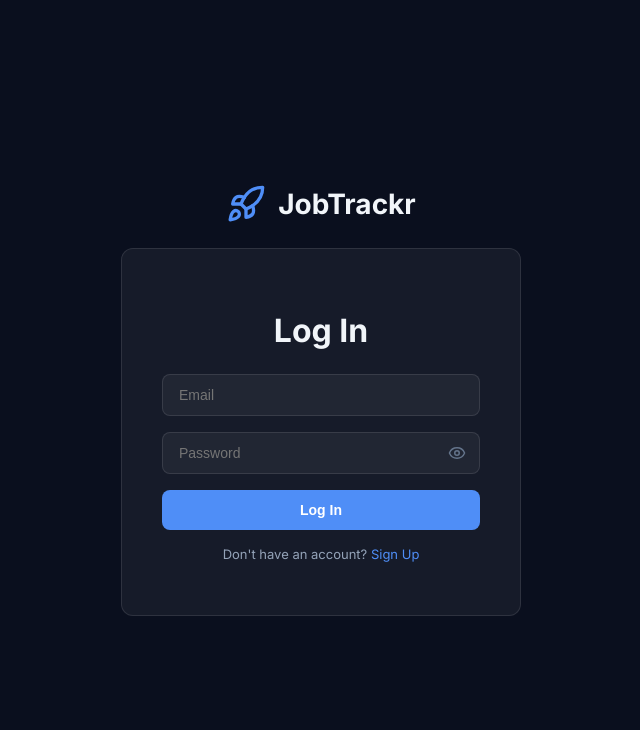
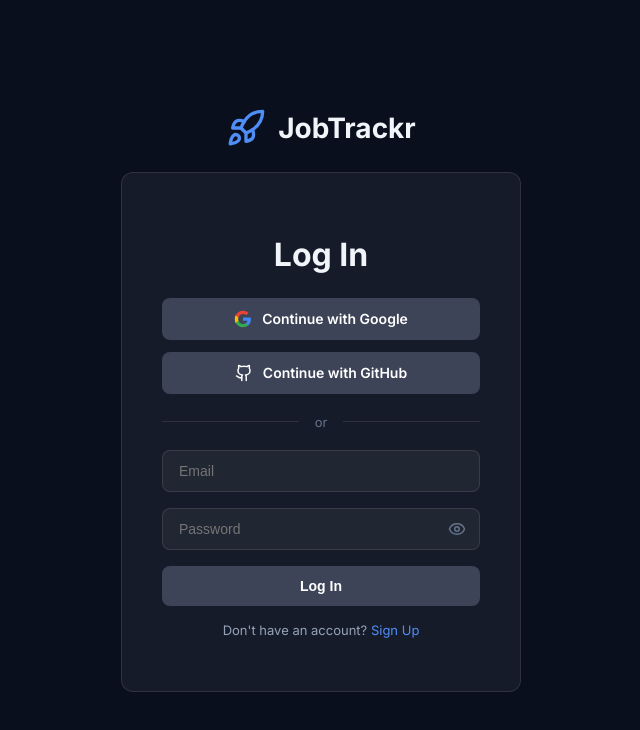
Before and after one commit to Prriiitttt/job-application-tracker, a React (Vite) app: page / in a window 1280 px wide. Shown: the top 730 px of the page, without its empty margins (255-895 px from the left). Built offline with nearby package versions, Linux system fonts and the light colour scheme; no server answers.

Commit message:
add Google and GitHub OAuth login to Login page

```diff
--- a/src/pages/Login.css
+++ b/src/pages/Login.css
@@ -82,6 +82,68 @@
   text-align: center;
 }
 
+.oauth-buttons {
+  display: flex;
+  flex-direction: column;
+  gap: 12px;
+  margin-bottom: 0;
+}
+
+.oauth-btn {
+  display: flex;
+  align-items: center;
+  justify-content: center;
+  gap: 10px;
+  padding: 12px;
+  border-radius: 8px;
+  font-size: 14px;
+  font-weight: 600;
+  font-family: Inter, sans-serif;
+  cursor: pointer;
+  transition: opacity 0.2s;
+  border: none;
+}
+
+.oauth-btn:hover {
+  opacity: 0.85;
+}
+
+.google-btn {
+  background: #ffffff;
+  color: #1f1f1f;
+}
+
+.google-btn:hover {
+  background: #f0f0f0;
+}
+
+.github-btn {
+  background: #24292e;
+  color: #ffffff;
+  border: 1px solid rgba(255, 255, 255, 0.15);
+}
+
+.github-btn:hover {
+  background: #2f363d;
+}
+
+.oauth-divider {
+  display: flex;
+  align-items: center;
+  gap: 16px;
+  margin: 20px 0;
+  color: #64748b;
+  font-size: 13px;
+}
+
+.oauth-divider::before,
+.oauth-divider::after {
+  content: "";
+  flex: 1;
+  height: 1px;
+  background: rgba(255, 255, 255, 0.1);
+}
+
 .login-card form {
   display: flex;
   flex-direction: column;
@@ -101,7 +163,7 @@
   padding: 12px;
   border-radius: 8px;
   border: none;
-  background: #4f8ef7;
+  background: #3d4457;
   color: white;
   font-size: 14px;
   font-weight: 600;
--- a/src/pages/Login.jsx
+++ b/src/pages/Login.jsx
@@ -1,6 +1,6 @@
 import React, { useState } from "react";
 import { motion } from "framer-motion";
-import { Rocket, Eye, EyeOff } from "lucide-react";
+import { Rocket, Eye, EyeOff, Github } from "lucide-react";
 import { supabase } from "../lib/supabase";
 import "./Login.css";
 
@@ -11,6 +11,12 @@ export default function Login() {
   const [isSignUp, setIsSignUp] = useState(false);
   const [error, setError] = useState("");
   const [loading, setLoading] = useState(false);
+
+  async function handleOAuth(provider) {
+    setError("");
+    const { error } = await supabase.auth.signInWithOAuth({ provider });
+    if (error) setError(error.message);
+  }
 
   async function handleSubmit(e) {
     e.preventDefault();
@@ -45,6 +51,24 @@ export default function Login() {
       </div>
       <div className="login-card">
         <h1>{isSignUp ? "Sign Up" : "Log In"}</h1>
+        <div className="oauth-buttons">
+          <button className="oauth-btn google-btn" onClick={() => handleOAuth("google")}>
+            <svg width="18" height="18" viewBox="0 0 24 24">
+              <path d="M22.56 12.25c0-.78-.07-1.53-.2-2.25H12v4.26h5.92a5.06 5.06 0 0 1-2.2 3.32v2.77h3.57c2.08-1.92 3.27-4.74 3.27-8.1z" fill="#4285F4"/>
+              <path d="M12 23c2.97 0 5.46-.98 7.28-2.66l-3.57-2.77c-.98.66-2.23 1.06-3.71 1.06-2.86 0-5.29-1.93-6.16-4.53H2.18v2.84C3.99 20.53 7.7 23 12 23z" fill="#34A853"/>
+              <path d="M5.84 14.09c-.22-.66-.35-1.36-.35-2.09s.13-1.43.35-2.09V7.07H2.18A11.96 11.96 0 0 0 1 12c0 1.94.46 3.77 1.18 5.41l3.66-2.84z" fill="#FBBC05"/>
+              <path d="M12 5.38c1.62 0 3.06.56 4.21 1.64l3.15-3.15C17.45 2.09 14.97 1 12 1 7.7 1 3.99 3.47 2.18 7.07l3.66 2.84c.87-2.6 3.3-4.53 6.16-4.53z" fill="#EA4335"/>
+            </svg>
+            Continue with Google
+          </button>
+          <button className="oauth-btn github-btn" onClick={() => handleOAuth("github")}>
+            <Github size={18} />
+            Continue with GitHub
+          </button>
+        </div>
+        <div className="oauth-divider">
+          <span>or</span>
+        </div>
         <form onSubmit={handleSubmit}>
           <input
             type="email"
```
